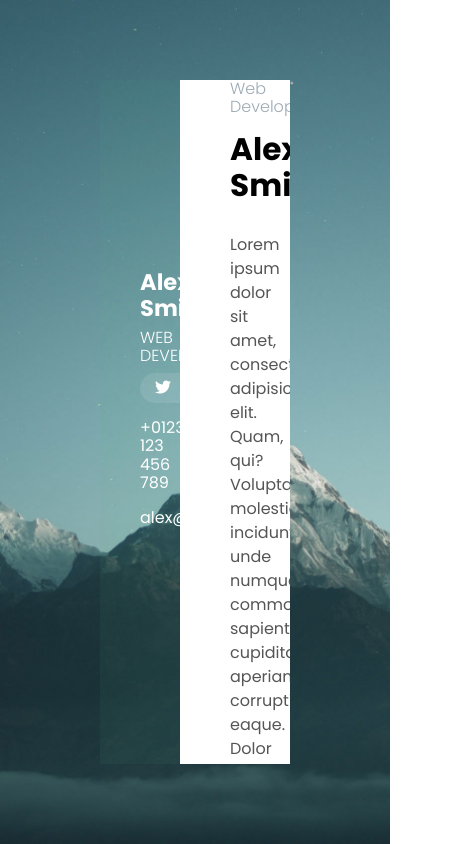
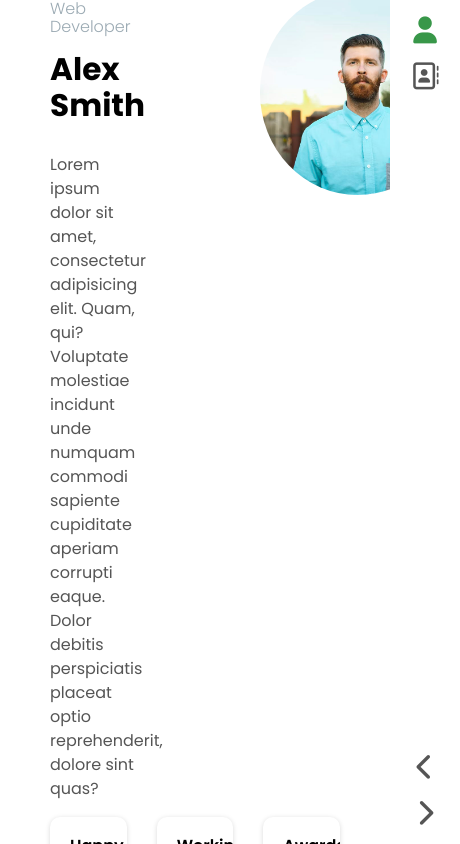
Before and after one commit to HorridCharlie/CV, a plain HTML site: page index.html in a window 390 px wide. Shown: the whole page, 460 px wide, since content can reach past the window. Drawn offline with Linux system fonts and the light colour scheme.

Commit message:
added side menu navigation

```diff
--- a/assets/js/app.js
+++ b/assets/js/app.js
@@ -0,0 +1,18 @@
+let sideMenuLinks = document.querySelectorAll('.side-menu a')
+let sections = document.querySelectorAll('.content .section')
+
+sideMenuLinks.forEach(item => {
+    item.addEventListener('click', (event) => {
+        let helpClass = item.dataset.class
+
+        if (!item.classList.contains('active')) {
+            sideMenuLinks.forEach(item => item.classList.remove('active'))
+            item.classList.add('active')
+
+            sections.forEach(section => section.classList.remove('active'))
+            document.querySelector(`.section.${helpClass}`).classList.add('active')
+        }
+
+        event.preventDefault()
+    })
+})
--- a/assets/sass/_global.scss
+++ b/assets/sass/_global.scss
@@ -44,6 +44,11 @@ body {
     max-width: 1660px;
     padding: 80px 100px;
     margin: 0 auto;
+    position: relative;
+
+    @include forTablet {
+        padding: 0;
+    }
 
     .header {
         width: 25%;
@@ -119,6 +124,10 @@ body {
                 color: $defaultHeaderTextColor;
             }
         }
+
+        @include forTablet {
+            display: none;
+        }
     }
 
     .content {
@@ -126,12 +135,22 @@ body {
         height: 100%;
         position: relative;
 
+        @include forTablet {
+            width: 100%;
+        }
+
         .section {
             position: absolute;
             width: 100%;
             height: 100%;
             background-color: $defaultSectionBgColor;
             overflow: auto;
+            display: none;
+
+            &.active {
+                display: block;
+            }
         }
+
     }
 }
--- a/assets/sass/_mixins.scss
+++ b/assets/sass/_mixins.scss
@@ -10,3 +10,16 @@
     font-size: $min-value; // Fallback for older browsers
     font-size: clamp(#{if($min-value > $max-value, $max-value, $min-value)}, #{$calc-value}, #{if($min-value > $max-value, $min-value, $max-value)});
 }
+
+@mixin forTablet {
+    @media (max-width:1025px) {
+        @content;
+    }
+}
+
+@mixin forSmartphone {
+    @media (max-width:600px) {
+        @content;
+    }
+
+}
--- /dev/null
+++ b/assets/sass/components/_navigation-arrow.scss
@@ -0,0 +1,16 @@
+.navigation-arrow {
+    position: absolute;
+    width: 70px;
+    inset: auto -70px 0 auto;
+    display: flex;
+    gap: 15px;
+    padding: 15px 0;
+    align-items: center;
+    font-size: 27px;
+    flex-direction: column;
+    z-index: 2;
+
+    a {
+        color: $secondaryColor;
+    }
+}
--- /dev/null
+++ b/assets/sass/components/_side-menu.scss
@@ -0,0 +1,21 @@
+.side-menu {
+    display: flex;
+    position: absolute;
+    width: 70px;
+    height: 100%;
+    background-color: #ffffff;
+    flex-direction: column;
+    inset: 0 -70px auto auto;
+    align-items: center;
+    gap: 15px;
+    padding: 15px 0;
+    font-size: 27px;
+
+    a {
+        color: $secondaryColor;
+
+        &.active {
+            color: #389749;
+        }
+    }
+}
--- a/assets/sass/main.scss
+++ b/assets/sass/main.scss
@@ -3,3 +3,5 @@
 @import "normalize";
 @import "global";
 @import "sections/aboutMe";
+@import "components/side-menu";
+@import "components/navigation-arrow";
--- a/index.html
+++ b/index.html
@@ -40,7 +40,7 @@
         </div>
 
         <div class="content">
-            <section class="aboutMe section">
+            <section class="aboutMe section active">
                 <div class="person">
                     <div class="personInfo">
                         <h4>
@@ -150,8 +150,23 @@
                     </div>
                 </div>
             </section>
+
+            <section class="section contact">
+                Dokodować kontakt
+            </section>
+
+            <div class="side-menu">
+                <a href="#" class="active" data-class="aboutMe"><i class="fa-solid fa-user"></i></a>
+                <a href="#" data-class="contact"><i class="fa-regular fa-address-book"></i></a>
+            </div>
+            <div class="navigation-arrow">
+                <a href="#"><i class="fa-solid fa-chevron-left"></i></a>
+                <a href="#"><i class="fa-solid fa-chevron-right"></i></a>
+            </div>
         </div>
     </main>
+
+    <script src="assets/js/app.js"></script>
 
 </body>
 
```
Also changed, not shown: assets/css/main.css.
